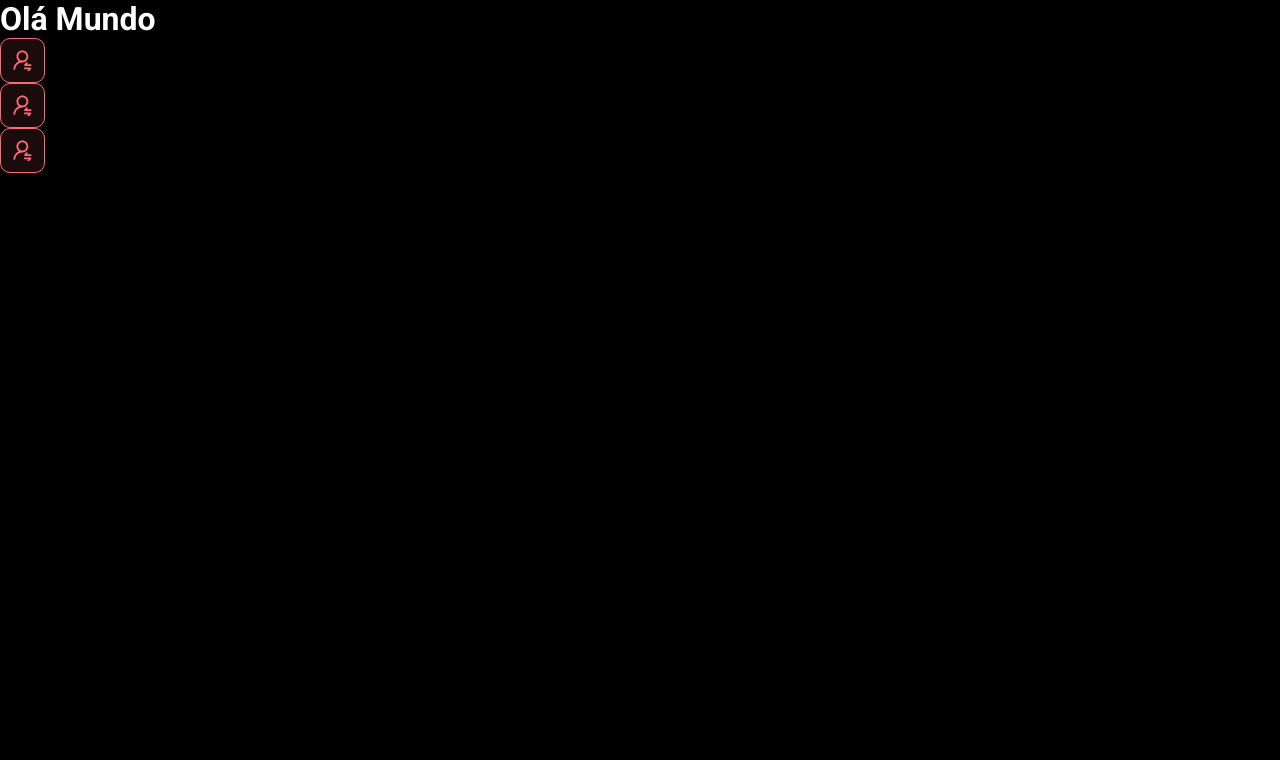
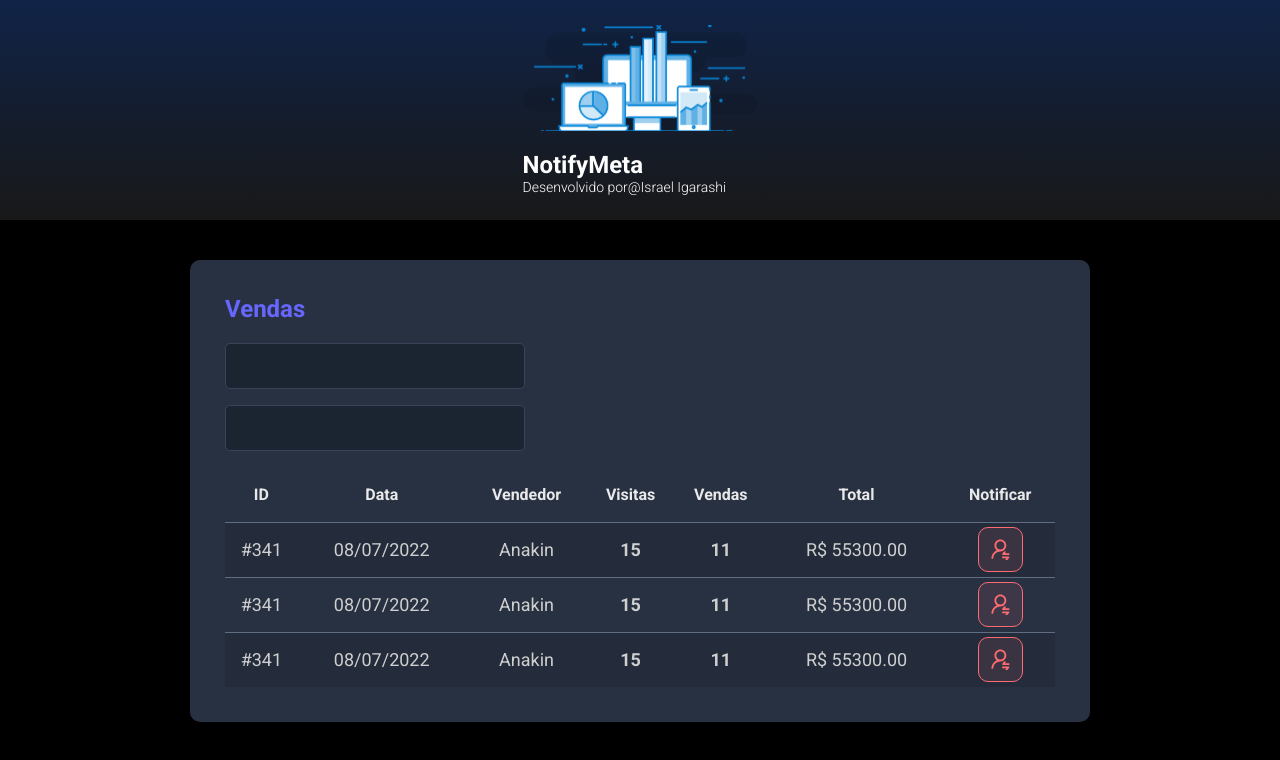
Before and after one commit to igarashiisrael/NotifyMeta, a React (Vite) app in the folder frontend/: page / in a window 1280 px wide. Shown: the top 760 px of the page. Built offline with nearby package versions, Linux system fonts and the light colour scheme; a web font is replaced by a local one.

Commit message:
Other components

```diff
--- a/frontend/src/App.tsx
+++ b/frontend/src/App.tsx
@@ -1,12 +1,19 @@
+import Header from "./components/Header"
 import NotificationButton from "./components/NotificationButton"
+import SalesCard from "./components/SalesCard"
 
 function App() {
   return (
     <>
-      <h1>Olá Mundo</h1>
-      <NotificationButton />
-      <NotificationButton />
-      <NotificationButton />
+      <Header />
+
+      <main>
+        <section id="sales">
+          <div className="notifymeta-container">
+            <SalesCard />
+          </div>
+        </section>
+      </main>
     </>
   )
 }
--- /dev/null
+++ b/frontend/src/components/Header/index.tsx
@@ -0,0 +1,21 @@
+import logo from '../../assets/img/logo.svg'
+
+import './styles.css'
+function Header() {
+  return (
+    <>
+      <header>
+
+        <div className="notifyMeta-logo-container">
+          <img src={logo} alt="NotifyMeta" />
+          <h1>NotifyMeta</h1>
+          <p>Desenvolvido por
+            <a href="https://www.linkedin.com/in/israel-igarashi/">@Israel Igarashi</a>
+          </p>
+        </div>
+      </header>
+    </>
+  )
+}
+
+export default Header
--- /dev/null
+++ b/frontend/src/components/Header/styles.css
@@ -0,0 +1,17 @@
+header {
+  height: 220px;
+  background: linear-gradient(180deg, #102347 0%, #181818 100%);
+  display: flex;
+  align-items: center;
+  justify-content: center;
+}
+
+.notifyMeta-logo-container h1 {
+  margin-top: 15px;
+  font-size: 24px;
+}
+
+.notifyMeta-logo-container p {
+  font-size: 14px;
+  font-weight: 300;
+}
--- /dev/null
+++ b/frontend/src/components/SalesCard/index.tsx
@@ -0,0 +1,76 @@
+import NotificationButton from '../NotificationButton'
+import './styles.css'
+
+function SalesCard() {
+  return (
+    <div className="notifymeta-card">
+      <h2 className="notifymeta-sales-title">Vendas</h2>
+      <div>
+        <div className="notifymeta-form-control-container">
+          <input className="notifymeta-form-control" type="text" />
+        </div>
+        <div className="notifymeta-form-control-container">
+          <input className="notifymeta-form-control" type="text" />
+        </div>
+      </div>
+      <div>
+        <table className="notifymeta-sales-table">
+          <thead>
+            <tr>
+              <th className="show992">ID</th>
+              <th className="show576">Data</th>
+              <th>Vendedor</th>
+              <th className="show992">Visitas</th>
+              <th className="show992">Vendas</th>
+              <th>Total</th>
+              <th>Notificar</th>
+            </tr>
+          </thead>
+          <tbody>
+            <tr>
+              <td className="show992">#341</td>
+              <td className="show576">08/07/2022</td>
+              <td>Anakin</td>
+              <th className="show992">15</th>
+              <th className="show992">11</th>
+              <td>R$ 55300.00</td>
+              <td>
+                <div className="notifymeta-red-btn-container">
+                  <NotificationButton />
+                </div>
+              </td>
+            </tr>
+            <tr>
+              <td className="show992">#341</td>
+              <td className="show576">08/07/2022</td>
+              <td>Anakin</td>
+              <th className="show992">15</th>
+              <th className="show992">11</th>
+              <td>R$ 55300.00</td>
+              <td>
+                <div className="notifymeta-red-btn-container">
+                  <NotificationButton />
+                </div>
+              </td>
+            </tr>
+            <tr>
+              <td className="show992">#341</td>
+              <td className="show576">08/07/2022</td>
+              <td>Anakin</td>
+              <th className="show992">15</th>
+              <th className="show992">11</th>
+              <td>R$ 55300.00</td>
+              <td>
+                <div className="notifymeta-red-btn-container">
+                  <NotificationButton />
+                </div>
+              </td>
+            </tr>
+          </tbody>
+        </table>
+      </div>
+    </div>
+  )
+}
+
+export default SalesCard
--- /dev/null
+++ b/frontend/src/components/SalesCard/styles.css
@@ -0,0 +1,98 @@
+.notifymeta-card {
+  background-color: #283142;
+  border-radius: 10px;
+  padding: 30px 10px;
+}
+
+.notifymeta-sales-title {
+  color: #6767FF;
+  font-size: 24px;
+  margin-bottom: 20px;
+}
+
+.notifymeta-form-control {
+  width: 100%;
+  height: 46px;
+  background-color: #1b2531;
+  border: 1px solid #384459;
+  border-radius: 5px;
+  color: #9AAABE;
+  padding: 0 20px;
+  font-size: 18px;
+}
+
+.notifymeta-form-control-container {
+  margin-bottom: 16px;
+  max-width: 300px;
+}
+
+.notifymeta-sales-table {
+  width: 100%;
+  border-spacing: 0;
+  border-collapse: collapse;
+}
+
+.notifymeta-sales-table thead {
+  height: 55px;
+  font-size: 16px;
+  color: #E9E9E9;
+  font-weight: 700;
+}
+
+.notifymeta-sales-table tbody {
+  font-size: 14px;
+  font-weight: 400;
+  color: #cfcfcf;
+  text-align: center;
+}
+
+.notifymeta-sales-table tbody tr {
+  height: 74px;
+  border-top: 1px solid #5f6e82;
+}
+
+.notifymeta-sales-table tbody tr:hover>td {
+  background-color: #384459;
+}
+
+.notifymeta-sales-table tbody tr:nth-child(odd) {
+  background-color: #242c3b;
+}
+
+.notifymeta-red-btn-container {
+  display: flex;
+  justify-content: center;
+}
+
+.show576 {
+  display: none;
+}
+
+.show992 {
+  display: none;
+}
+
+@media (min-width: 576px) {
+  .show576 {
+    display: table-cell;
+  }
+
+  .notifymeta-card {
+    padding: 35px;
+  }
+}
+
+@media (min-width: 992px) {
+  .show992 {
+    display: table-cell;
+  }
+
+  .notifymeta-sales-table tbody tr {
+    height: 55px;
+  }
+
+  .notifymeta-sales-table tbody {
+    font-size: 18px;
+  }
+
+}
--- a/frontend/src/index.css
+++ b/frontend/src/index.css
@@ -19,3 +19,13 @@
   color: unset;
   text-decoration: none;
 }
+
+.notifymeta-container {
+  width: 100%;
+  max-width: 900px;
+  margin: 0 auto;
+}
+
+#sales {
+  padding: 40px 10px;
+}
```
